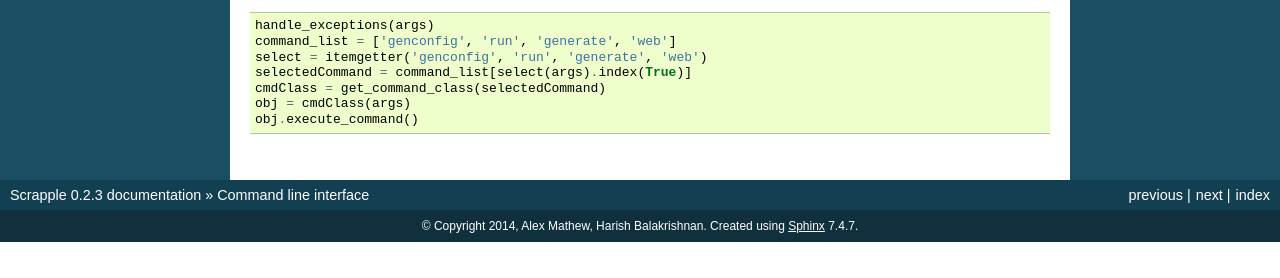
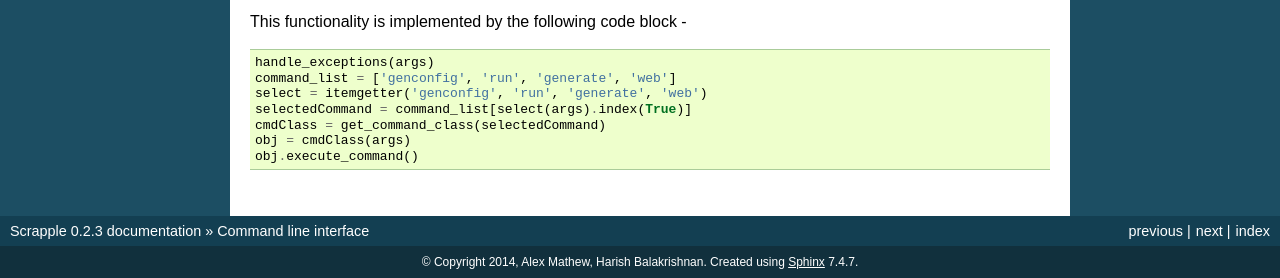
Before and after one commit to AlexMathew/scrapple, a Sphinx documentation site: the page built from docs/implementation/cli.rst, in a window 1280 px wide, cut to the strip 697-975 px from the top of the page. Built offline with Sphinx 7.4.7, drawn with Linux system fonts in a browser that asks for light colours; before the commit the page ends 939 px from its top, so only the background shows below that.

Commit message:
Fix cli docs

```diff
--- a/docs/implementation/cli.rst
+++ b/docs/implementation/cli.rst
@@ -34,6 +34,8 @@ The ``scrapple`` tool on the command line is included in the system path when Sc
 
 .. autofunction:: scrapple.cmd.runCLI
 
+This functionality is implemented by the following code block -
+
 .. code-block:: python
 
     handle_exceptions(args)
```
